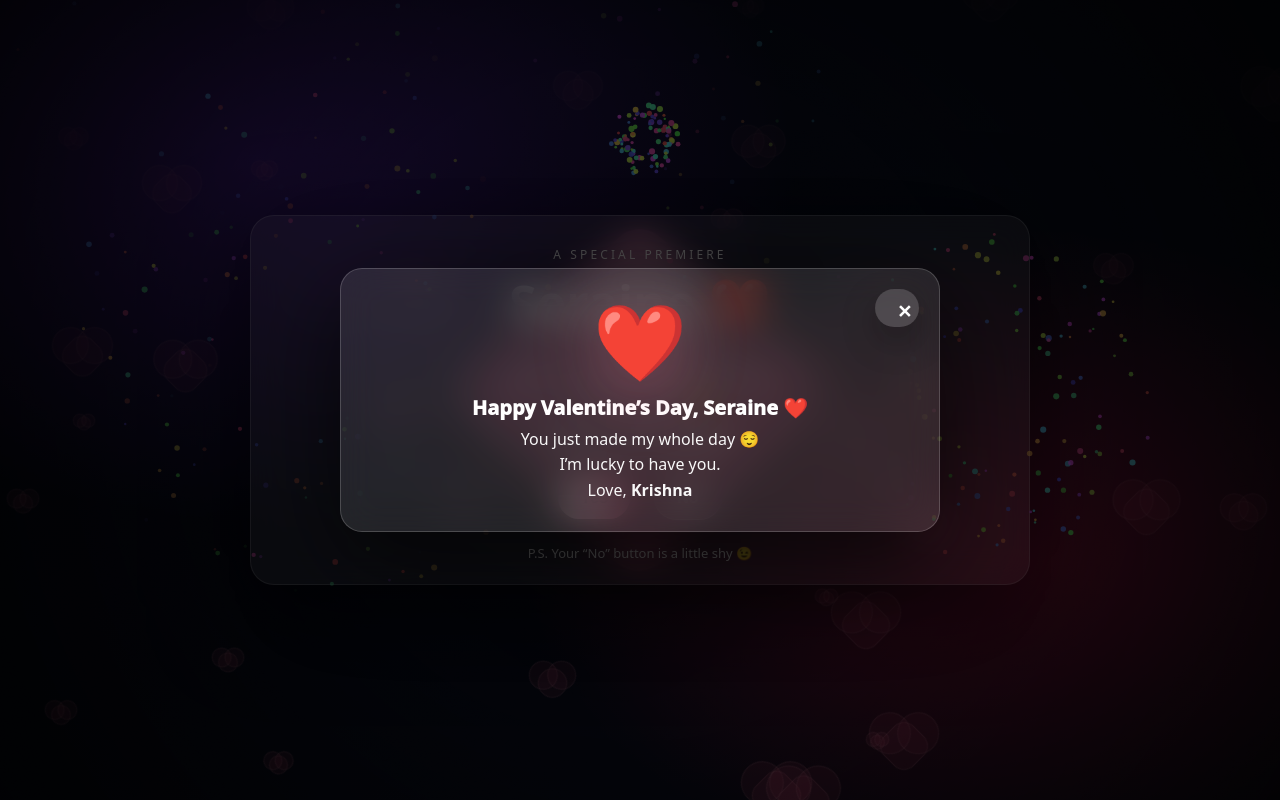
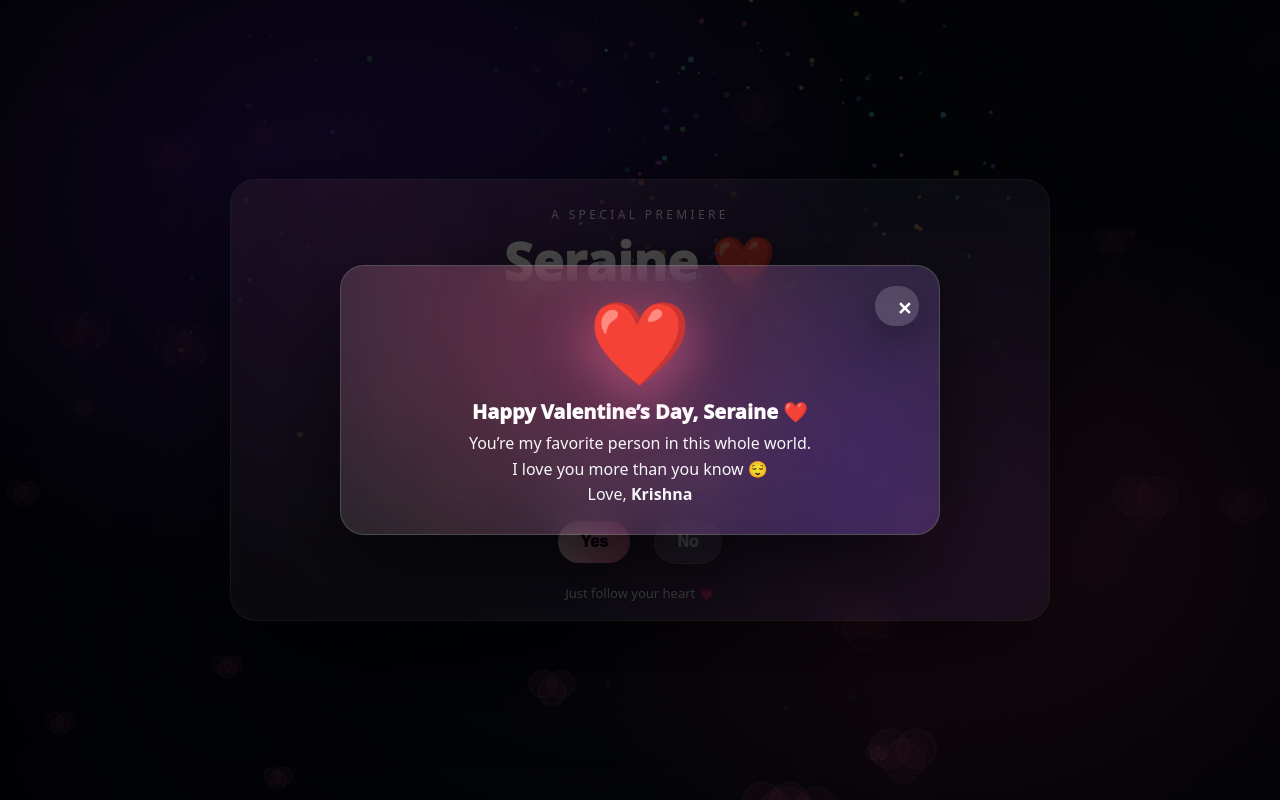
Before and after one commit to krishnamuthyalamk-ui/valentine-surprise-2026, a plain HTML site: page index.html in a window 1280 px wide. Both pictures are taken after a click on the button "Yes". Drawn offline with Linux system fonts and the light colour scheme.

Commit message:
Update index.html

```diff
--- a/index.html
+++ b/index.html
@@ -2,16 +2,16 @@
 <html lang="en">
 <head>
   <meta charset="utf-8"/>
-  <meta name="viewport" content="width=device-width,initial-scale=1"/>
+  <meta name="viewport" content="width=device-width,initial-scale=1,maximum-scale=1"/>
   <title>For Seraine ❤️</title>
-
   <style>
     :root{
       --glass: rgba(255,255,255,.10);
       --border: rgba(255,255,255,.18);
-      --shadow: rgba(0,0,0,.55);
-      --pink: #ff5b8f;
-      --pink2:#ff89b1;
+      --shadow: rgba(0,0,0,.65);
+      --pink: #ff4d88;
+      --pink2:#ff9ac2;
+      --violet:#7b2cff;
     }
     *{ box-sizing:border-box; }
     html,body{ height:100%; }
@@ -20,15 +20,15 @@
       font-family: system-ui, -apple-system, Segoe UI, Roboto, Arial, sans-serif;
       color:#fff;
       background:
-        radial-gradient(900px 600px at 20% 20%, #3b1a7a 0%, transparent 60%),
-        radial-gradient(900px 600px at 80% 70%, #7a1537 0%, transparent 55%),
+        radial-gradient(1000px 700px at 20% 20%, rgba(123,44,255,.45) 0%, transparent 60%),
+        radial-gradient(900px 650px at 80% 70%, rgba(255,77,136,.35) 0%, transparent 55%),
         linear-gradient(135deg,#050717,#0b1020);
     }
 
-    /* Cinematic grain + vignette */
+    /* Cinematic vignette + grain */
     .vignette{
       position:fixed; inset:0; pointer-events:none; z-index:1;
-      background: radial-gradient(circle at center, transparent 45%, rgba(0,0,0,.62) 100%);
+      background: radial-gradient(circle at center, transparent 40%, rgba(0,0,0,.58) 100%);
     }
     .grain{
       position:fixed; inset:-200px; pointer-events:none; z-index:2;
@@ -46,56 +46,9 @@
       100%{ transform:translate(0,0); }
     }
 
-    /* 3D heartbeat heart (background) */
-    .heart3d-wrap{
-      position:fixed; inset:0;
-      display:grid; place-items:center;
-      z-index:0;
-      pointer-events:none;
-      opacity:.65;
-      filter: drop-shadow(0 18px 55px rgba(255,90,140,.20));
-    }
-    .heart3d{
-      width:min(240px, 56vw);
-      aspect-ratio:1/1;
-      position:relative;
-      transform-style:preserve-3d;
-      animation: float3d 6.5s ease-in-out infinite;
-    }
-    @keyframes float3d{
-      0%,100% { transform: perspective(900px) rotateX(18deg) rotateY(-18deg) translateY(0); }
-      50%     { transform: perspective(900px) rotateX(22deg) rotateY(20deg) translateY(-12px); }
-    }
-    .heart3d:before,
-    .heart3d:after{
-      content:"";
-      position:absolute; inset:0;
-      background: radial-gradient(circle at 30% 25%, rgba(255,255,255,.75) 0%, rgba(255,255,255,0) 35%),
-                  linear-gradient(135deg, rgba(255,105,160,.90), rgba(255,60,120,.35));
-      transform: rotate(45deg);
-      border-radius: 26px;
-      box-shadow:
-        inset 0 0 0 1px rgba(255,255,255,.18),
-        0 25px 80px rgba(0,0,0,.35);
-      animation: beat 1.05s ease-in-out infinite;
-    }
-    .heart3d:before{
-      transform: translateZ(20px) rotate(45deg);
-      opacity:.95;
-    }
-    .heart3d:after{
-      transform: translateZ(-20px) rotate(45deg);
-      opacity:.35;
-      filter: blur(2px);
-    }
-    @keyframes beat{
-      0%,100% { transform: translateZ(20px) rotate(45deg) scale(1); }
-      50%     { transform: translateZ(20px) rotate(45deg) scale(1.12); }
-    }
-
-    /* Floating hearts */
+    /* Floating hearts background */
     .float-heart{
-      position:fixed; left:var(--x); bottom:-40px;
+      position:fixed; left:var(--x); bottom:-60px;
       width:var(--s); height:var(--s);
       transform: rotate(45deg);
       background: rgba(255, 90, 140, .16);
@@ -105,6 +58,7 @@
       opacity:.80;
       z-index:0;
       pointer-events:none;
+      filter: drop-shadow(0 10px 25px rgba(255,77,136,.12));
     }
     .float-heart:before,.float-heart:after{
       content:""; position:absolute; width:100%; height:100%;
@@ -115,151 +69,229 @@
     .float-heart:before{ left:-50%; top:0; }
     .float-heart:after{ left:0; top:-50%; }
     @keyframes rise{
-      to { transform: translateY(-120vh) rotate(45deg); opacity:0; }
+      to { transform: translateY(-130vh) rotate(45deg); opacity:0; }
     }
 
-    /* Card */
+    /* Center layout */
     .wrap{
       position:relative; z-index:3;
       height:100vh; display:grid; place-items:center;
       padding:18px;
     }
     .card{
-      width:min(780px, 94vw);
+      width:min(820px, 95vw);
       background: var(--glass);
       border:1px solid var(--border);
-      border-radius:24px;
-      box-shadow: 0 28px 95px var(--shadow);
+      border-radius:26px;
+      box-shadow: 0 30px 100px var(--shadow);
       backdrop-filter: blur(16px);
-      padding:30px 22px 22px;
+      padding:26px 18px 18px;
       text-align:center;
+      position:relative;
       overflow:hidden;
-      position:relative;
     }
+
+    /* Cinematic glow beams */
+    .beam{
+      position:absolute; inset:-40%;
+      background:
+        radial-gradient(circle at 30% 30%, rgba(255,77,136,.16), transparent 40%),
+        radial-gradient(circle at 70% 60%, rgba(123,44,255,.18), transparent 45%);
+      transform: rotate(8deg);
+      filter: blur(18px);
+      z-index:-1;
+      animation: beamDrift 10s ease-in-out infinite;
+    }
+    @keyframes beamDrift{
+      0%,100%{ transform: rotate(8deg) translate(0,0); }
+      50%{ transform: rotate(8deg) translate(20px,-18px); }
+    }
+
     .title{
       margin:0;
-      letter-spacing:.26em;
+      letter-spacing:.28em;
       text-transform:uppercase;
       font-size:12px;
-      opacity:.88;
+      opacity:.85;
     }
     .big{
-      margin:14px 0 6px;
-      font-size: clamp(30px, 5vw, 50px);
-      font-weight:900;
-      line-height:1.05;
-      text-shadow: 0 18px 60px rgba(0,0,0,.55);
+      margin:12px 0 0;
+      font-size: clamp(30px, 6vw, 52px);
+      font-weight:1000;
+      line-height:1.0;
+      text-shadow: 0 18px 55px rgba(0,0,0,.55);
+    }
+    .sub{
+      margin:10px auto 0;
+      max-width: 60ch;
+      opacity:.92;
+      line-height:1.6;
+      font-size:16px;
     }
     .divider{
       width:140px; height:2px;
-      margin:16px auto;
+      margin:14px auto 14px;
       background: linear-gradient(90deg, transparent, rgba(255,255,255,.75), transparent);
       opacity:.75;
     }
-    .sub{
-      margin:10px auto 0;
-      max-width: 56ch;
-      opacity:.95;
-      line-height:1.55;
-      font-size:16px;
+
+    /* 3D Heartbeat hero */
+    .hero{
+      margin:10px auto 6px;
+      display:grid;
+      place-items:center;
+      height:92px;
+      perspective: 900px;
     }
+    .heart3d{
+      width:70px; height:70px;
+      transform: rotate(45deg) rotateX(12deg) rotateY(-10deg);
+      position:relative;
+      border-radius:18px;
+      background: linear-gradient(135deg, rgba(255,77,136,.95), rgba(255,154,194,.75));
+      box-shadow:
+        0 18px 60px rgba(255,77,136,.28),
+        0 0 45px rgba(255,154,194,.20);
+      animation: pulse3d 1.15s ease-in-out infinite;
+      filter: drop-shadow(0 20px 65px rgba(0,0,0,.35));
+    }
+    .heart3d:before, .heart3d:after{
+      content:"";
+      position:absolute;
+      width:70px; height:70px;
+      background: inherit;
+      border-radius:50%;
+    }
+    .heart3d:before{ left:-35px; top:0; }
+    .heart3d:after{ left:0; top:-35px; }
+    @keyframes pulse3d{
+      0%,100%{
+        transform: rotate(45deg) rotateX(12deg) rotateY(-10deg) scale(1);
+      }
+      50%{
+        transform: rotate(45deg) rotateX(12deg) rotateY(-10deg) scale(1.16);
+      }
+    }
+
     .question{
-      margin-top:12px;
+      margin-top:2px;
       font-size:18px;
       font-weight:900;
+      letter-spacing:.02em;
     }
 
-    .row{ margin-top:16px; }
+    .row{ margin-top:14px; position:relative; z-index:5; }
     button{
       padding:12px 22px;
       margin:10px;
       border:none;
       border-radius:999px;
       font-size:16px;
-      font-weight:900;
+      font-weight:1000;
       cursor:pointer;
-      box-shadow: 0 14px 35px rgba(0,0,0,.30);
+      box-shadow: 0 14px 35px rgba(0,0,0,.28);
       transition: transform .12s ease, filter .12s ease;
+      user-select:none;
       -webkit-tap-highlight-color: transparent;
     }
     button:active{ transform: scale(.98); }
     .yes{
       background: linear-gradient(90deg,#ffe0ea,#ff6b9a);
       color:#1a0b2e;
-      filter: saturate(1.05);
+      position:relative;
+      overflow:hidden;
     }
+    /* sparkly shine on YES */
+    .yes:before{
+      content:"";
+      position:absolute; inset:-40%;
+      background: radial-gradient(circle, rgba(255,255,255,.9), transparent 55%);
+      transform: translateX(-120%) rotate(20deg);
+      opacity:.35;
+      animation: shine 2.2s ease-in-out infinite;
+    }
+    @keyframes shine{
+      0%{ transform: translateX(-120%) rotate(20deg); opacity:.10; }
+      45%{ opacity:.30; }
+      100%{ transform: translateX(120%) rotate(20deg); opacity:.10; }
+    }
+
     .no{
       background: rgba(255,255,255,.14);
       color:#fff;
       border:1px solid rgba(255,255,255,.20);
       position:relative;
+      overflow:visible;
+      backdrop-filter: blur(8px);
+    }
+    .footer{
+      margin-top:10px;
+      font-size:13px;
+      opacity:.82;
     }
 
-    .footer{
-      margin-top:14px;
-      font-size:13px;
-      opacity:.85;
-    }
-
-    /* Cute message bubble (attention grabbing) */
-    .tease{
+    /* Tiny toast messages (no "6 times" mention) */
+    .toast{
       position:fixed;
       left:50%;
-      top:18px;
+      bottom:18px;
       transform: translateX(-50%);
-      background: rgba(0,0,0,.45);
-      border:1px solid rgba(255,255,255,.18);
-      backdrop-filter: blur(10px);
+      background: rgba(0,0,0,.38);
+      border:1px solid rgba(255,255,255,.14);
       padding:10px 14px;
-      border-radius:14px;
-      z-index:9;
-      font-weight:800;
-      letter-spacing:.01em;
+      border-radius:999px;
+      font-size:13px;
       opacity:0;
       pointer-events:none;
-      box-shadow: 0 18px 60px rgba(0,0,0,.35);
-      transition: opacity .18s ease, transform .18s ease;
+      z-index:20;
+      backdrop-filter: blur(12px);
+      transition: opacity .22s ease, transform .22s ease;
+      box-shadow: 0 14px 40px rgba(0,0,0,.35);
+      white-space:nowrap;
     }
-    .tease.show{
+    .toast.show{
       opacity:1;
-      transform: translateX(-50%) translateY(0);
-      animation: teasePop .55s ease;
-    }
-    @keyframes teasePop{
-      0%{ transform: translateX(-50%) translateY(-6px) scale(.98); }
-      60%{ transform: translateX(-50%) translateY(0) scale(1.03); }
-      100%{ transform: translateX(-50%) translateY(0) scale(1); }
+      transform: translateX(-50%) translateY(-6px);
     }
 
     /* Popup */
     .overlay{
       position:fixed; inset:0;
       display:none; place-items:center;
-      background: rgba(0,0,0,.68);
-      z-index:12;
+      background: rgba(0,0,0,.70);
+      z-index:30;
     }
     .modal{
       width:min(600px, 94vw);
-      border-radius:22px;
+      border-radius:24px;
       background: rgba(255,255,255,.10);
       border: 1px solid rgba(255,255,255,.18);
-      box-shadow: 0 30px 100px rgba(0,0,0,.65);
+      box-shadow: 0 30px 90px rgba(0,0,0,.65);
       backdrop-filter: blur(18px);
-      padding:28px 18px;
+      padding:26px 18px;
       text-align:center;
       position:relative;
       overflow:hidden;
     }
+    .modalGlow{
+      position:absolute; inset:-40%;
+      background:
+        radial-gradient(circle at 40% 40%, rgba(255,77,136,.25), transparent 45%),
+        radial-gradient(circle at 70% 60%, rgba(123,44,255,.22), transparent 48%);
+      filter: blur(18px);
+      z-index:-1;
+      animation: beamDrift 10s ease-in-out infinite;
+    }
     .x{
       position:absolute; top:10px; right:10px;
-      width:38px; height:38px; border-radius:999px; border:0;
+      width:40px; height:40px; border-radius:999px; border:0;
       background: rgba(255,255,255,.16);
       color:#fff; cursor:pointer; font-size:18px;
     }
     .heartBig{
-      font-size:64px;
+      font-size:70px;
       animation:pulse 1.1s infinite ease-in-out;
-      filter: drop-shadow(0 12px 28px rgba(255,100,140,.35));
+      filter: drop-shadow(0 12px 28px rgba(255,100,140,.40));
     }
     @keyframes pulse{
       0%,100% { transform: scale(1); }
@@ -274,8 +306,7 @@
       margin:0 auto;
       max-width: 52ch;
       line-height:1.6;
-      opacity:.97;
-      font-size:16px;
+      opacity:.96;
     }
 
     /* Fireworks canvas */
@@ -283,26 +314,58 @@
       position:fixed; inset:0;
       z-index:6; pointer-events:none;
     }
+
+    /* Sparkles + trail layer */
+    #sparkLayer{
+      position:fixed; inset:0;
+      pointer-events:none;
+      z-index:25;
+    }
+    .spark{
+      position:absolute;
+      width:6px; height:6px;
+      border-radius:999px;
+      background: radial-gradient(circle, rgba(255,255,255,1), rgba(255,255,255,0));
+      filter: drop-shadow(0 0 10px rgba(255,154,194,.65));
+      animation: pop .55s ease-out forwards;
+    }
+    @keyframes pop{
+      0%{ transform: translate(0,0) scale(1); opacity:1; }
+      100%{ transform: translate(var(--dx), var(--dy)) scale(0.1); opacity:0; }
+    }
+    .trail{
+      position:absolute;
+      width:18px; height:18px;
+      border-radius:999px;
+      background: radial-gradient(circle, rgba(255,77,136,.55), rgba(255,77,136,0));
+      filter: blur(0.2px) drop-shadow(0 0 18px rgba(255,77,136,.35));
+      animation: fadeTrail .55s ease-out forwards;
+    }
+    @keyframes fadeTrail{
+      0%{ transform: scale(1); opacity:.9; }
+      100%{ transform: scale(1.8); opacity:0; }
+    }
   </style>
 </head>
-
 <body>
   <canvas id="fx"></canvas>
-
-  <div class="heart3d-wrap" aria-hidden="true">
-    <div class="heart3d"></div>
-  </div>
+  <div id="sparkLayer"></div>
 
   <div class="grain"></div>
   <div class="vignette"></div>
 
-  <div class="tease" id="tease">🙂</div>
-
   <div class="wrap">
     <div class="card">
+      <div class="beam"></div>
+
       <div class="title">A Special Premiere</div>
       <div class="big">Seraine ❤️</div>
       <div class="divider"></div>
+
+      <div class="hero">
+        <div class="heart3d" aria-hidden="true"></div>
+      </div>
+
       <div class="sub">
         Tonight… there’s only one question.<br/>
         Answer honestly 😌
@@ -315,139 +378,205 @@
         <button class="no" id="noBtn">No</button>
       </div>
 
-      <div class="footer">P.S. Your “No” button is a little shy 😉</div>
+      <div class="footer">Just follow your heart 💗</div>
     </div>
   </div>
 
+  <div class="toast" id="toast">😌</div>
+
   <div class="overlay" id="overlay" aria-hidden="true">
     <div class="modal" role="dialog" aria-modal="true">
+      <div class="modalGlow"></div>
       <button class="x" id="close" aria-label="Close">✕</button>
       <div class="heartBig">❤️</div>
       <div class="msg">Happy Valentine’s Day, Seraine ❤️</div>
       <p class="note">
-        You just made my whole day 😌<br/>
-        I’m lucky to have you.<br/>
+        You’re my favorite person in this whole world.<br/>
+        I love you more than you know 😌<br/>
         Love, <b>Krishna</b>
       </p>
     </div>
   </div>
 
-  <!-- Local music from repo (must exist): Love.mp3 -->
-  <audio id="loveSong" src="Love.mp3" preload="auto"></audio>
+  <!-- Background music (your repo file name is Love.mp3) -->
+  <audio id="loveSong" src="Love.mp3" preload="auto" loop></audio>
 
   <script>
-    // Floating hearts
+    /* ---------------------------
+       Floating hearts background
+    ----------------------------*/
     function spawnHearts(){
       const h = document.createElement('div');
       h.className = 'float-heart';
-      const size = Math.floor(14 + Math.random()*32) + 'px';
+      const size = Math.floor(14 + Math.random()*30) + 'px';
       const x = Math.floor(Math.random()*100) + 'vw';
       const t = (7 + Math.random()*8).toFixed(1) + 's';
       h.style.setProperty('--s', size);
       h.style.setProperty('--x', x);
       h.style.setProperty('--t', t);
       document.body.appendChild(h);
-      setTimeout(()=>h.remove(), 17000);
+      setTimeout(()=>h.remove(), 16000);
     }
     setInterval(spawnHearts, 320);
     for(let i=0;i<16;i++) setTimeout(spawnHearts, i*140);
 
-    // Tease message
-    const tease = document.getElementById("tease");
-    function showTease(text){
-      tease.textContent = text;
-      tease.classList.add("show");
-      clearTimeout(showTease._t);
-      showTease._t = setTimeout(()=>tease.classList.remove("show"), 1200);
+    /* ---------------------------
+       Toast helper
+    ----------------------------*/
+    const toast = document.getElementById("toast");
+    let toastTimer = null;
+    function showToast(text){
+      toast.textContent = text;
+      toast.classList.add("show");
+      clearTimeout(toastTimer);
+      toastTimer = setTimeout(()=>toast.classList.remove("show"), 1200);
     }
 
-    // No button ALWAYS runs away (tap/click/hover/touch)
+    /* ---------------------------
+       Sparkles + trail
+    ----------------------------*/
+    const sparkLayer = document.getElementById("sparkLayer");
+    function sparkleAt(x, y, count=10){
+      for(let i=0;i<count;i++){
+        const s = document.createElement("div");
+        s.className = "spark";
+        s.style.left = (x - 3) + "px";
+        s.style.top  = (y - 3) + "px";
+        const dx = (Math.random()*60 - 30).toFixed(0) + "px";
+        const dy = (Math.random()*60 - 30).toFixed(0) + "px";
+        s.style.setProperty("--dx", dx);
+        s.style.setProperty("--dy", dy);
+        sparkLayer.appendChild(s);
+        setTimeout(()=>s.remove(), 600);
+      }
+    }
+    function trailAt(x, y){
+      const t = document.createElement("div");
+      t.className = "trail";
+      t.style.left = (x - 9) + "px";
+      t.style.top  = (y - 9) + "px";
+      sparkLayer.appendChild(t);
+      setTimeout(()=>t.remove(), 600);
+    }
+
+    /* ---------------------------
+       Tiny jump sound (WebAudio)
+    ----------------------------*/
+    let audioCtx = null;
+    function blip(){
+      try{
+        if(!audioCtx) audioCtx = new (window.AudioContext || window.webkitAudioContext)();
+        const o = audioCtx.createOscillator();
+        const g = audioCtx.createGain();
+        o.type = "triangle";
+        o.frequency.value = 740 + Math.random()*180;
+        g.gain.value = 0.0001;
+
+        o.connect(g);
+        g.connect(audioCtx.destination);
+
+        const now = audioCtx.currentTime;
+        g.gain.setValueAtTime(0.0001, now);
+        g.gain.exponentialRampToValueAtTime(0.12, now + 0.01);
+        g.gain.exponentialRampToValueAtTime(0.0001, now + 0.09);
+
+        o.start(now);
+        o.stop(now + 0.10);
+      }catch(e){}
+    }
+
+    /* ---------------------------
+       No button: ALWAYS playful
+       - moves on hover + touch + click
+       - always stays visible
+    ----------------------------*/
     const noBtn = document.getElementById("noBtn");
-    let noCount = 0;
 
-    const lines = [
-      "Nice try 😏",
-      "Nopeee 😌",
-      "Aww come on 😭",
-      "Be honest baby 😳",
-      "You’re making me blush 🥺",
-      "Okay okay… I know it’s YES ❤️"
+    const cuteLines = [
+      "😌 hmmm… try again",
+      "🙈 almost…",
+      "💗 you know the answer",
+      "😏 not that one",
+      "✨ follow your heart",
+      "😇 be honest, babe"
     ];
 
-    function moveNo(btn){
-      noCount++;
+    function moveNo(){
+      // make sure audio can play on iOS (user gesture)
+      blip();
 
-      // playful line (does NOT say “6 times”)
-      const msg = lines[Math.min(noCount-1, lines.length-1)];
-      showTease(msg);
+      const rect = noBtn.getBoundingClientRect();
+      const btnW = rect.width;
+      const btnH = rect.height;
 
-      btn.style.position = "fixed";
-      btn.style.zIndex = 8;
+      // keep it fully on screen (visible)
+      const pad = 16;
+      const maxX = Math.max(pad, window.innerWidth  - btnW - pad);
+      const maxY = Math.max(pad, window.innerHeight - btnH - pad);
 
-      const pad = 18;
-      const bw = btn.offsetWidth || 90;
-      const bh = btn.offsetHeight || 40;
+      const x = Math.floor(pad + Math.random() * (maxX - pad));
+      const y = Math.floor(pad + Math.random() * (maxY - pad));
 
-      const maxX = Math.max(pad, window.innerWidth - bw - pad);
-      const maxY = Math.max(pad, window.innerHeight - bh - pad);
+      noBtn.style.position = "fixed";
+      noBtn.style.left = x + "px";
+      noBtn.style.top  = y + "px";
 
-      // keep it in safe area (avoid top notch area a bit)
-      const safeTop = 90;
-      const x = Math.floor(pad + Math.random() * (maxX - pad));
-      const y = Math.floor(safeTop + Math.random() * (maxY - safeTop));
+      // trail + sparkles (use center of button)
+      const cx = x + btnW/2;
+      const cy = y + btnH/2;
+      trailAt(cx, cy);
+      sparkleAt(cx, cy, 10);
 
-      btn.style.left = x + "px";
-      btn.style.top  = y + "px";
-
-      // tiny shake for attention
-      btn.animate([
-        { transform: "translateX(0)" },
-        { transform: "translateX(-6px)" },
-        { transform: "translateX(6px)" },
-        { transform: "translateX(0)" }
-      ], { duration: 260, iterations: 1 });
-
-      // after enough tries, make YES glow a bit more (subtle)
-      if(noCount >= 4){
-        const yesBtn = document.getElementById("yesBtn");
-        yesBtn.style.filter = "brightness(1.08) saturate(1.15)";
-      }
+      // cute toast (no mention of times)
+      const line = cuteLines[Math.floor(Math.random()*cuteLines.length)];
+      showToast(line);
     }
 
-    // IMPORTANT: use pointer events + click so it works on iPhone
-    noBtn.addEventListener("pointerenter", () => moveNo(noBtn));
-    noBtn.addEventListener("pointerdown", (e) => { e.preventDefault(); moveNo(noBtn); });
-    noBtn.addEventListener("click", (e) => { e.preventDefault(); moveNo(noBtn); });
+    // Desktop
+    noBtn.addEventListener("mouseover", moveNo);
+    // Mobile (touch)
+    noBtn.addEventListener("touchstart", (e)=>{ e.preventDefault(); moveNo(); }, {passive:false});
+    // If she actually taps it
+    noBtn.addEventListener("click", (e)=>{ e.preventDefault(); moveNo(); });
 
-    // YES -> popup + fireworks + audio
+    /* ---------------------------
+       YES: popup + fireworks + music
+    ----------------------------*/
     const overlay = document.getElementById("overlay");
     const yesBtn = document.getElementById("yesBtn");
+    const song = document.getElementById("loveSong");
 
-    yesBtn.addEventListener("click", async () => {
+    yesBtn.addEventListener("click", () => {
       overlay.style.display = "grid";
       overlay.setAttribute("aria-hidden","false");
 
+      // start music (allowed because user clicked)
+      song.currentTime = 0;
+      song.play().catch(()=>{});
+
+      // sparkles party
+      const r = yesBtn.getBoundingClientRect();
+      sparkleAt(r.left + r.width/2, r.top + r.height/2, 18);
+
       // fireworks
-      startFireworks(3800);
-
-      // audio (must be triggered by user click)
-      const audio = document.getElementById("loveSong");
-      audio.currentTime = 0;
-      try { await audio.play(); } catch (e) { /* Safari may block if not allowed */ }
-
-      showTease("Good girl ❤️");
+      startFireworks(4200);
+      showToast("❤️ good choice 😌");
     });
 
     document.getElementById("close").addEventListener("click", closePopup);
     overlay.addEventListener("click", (e)=>{ if(e.target===overlay) closePopup(); });
+
     function closePopup(){
       overlay.style.display="none";
       overlay.setAttribute("aria-hidden","true");
     }
 
-    // Fireworks
+    /* ---------------------------
+       Fireworks
+    ----------------------------*/
     const canvas = document.getElementById("fx");
     const ctx = canvas.getContext("2d");
+
     function resize(){ canvas.width=innerWidth; canvas.height=innerHeight; }
     addEventListener("resize", resize); resize();
 
@@ -457,18 +586,18 @@
     function burst(){
       const cx = rand(canvas.width*0.2, canvas.width*0.8);
       const cy = rand(canvas.height*0.12, canvas.height*0.55);
-      const count = Math.floor(rand(80, 130));
+      const count = Math.floor(rand(80, 120));
       for(let i=0;i<count;i++){
         const ang = Math.random()*Math.PI*2;
-        const sp  = rand(2.6, 7.2);
+        const sp  = rand(2.6, 7.0);
         particles.push({
           x:cx, y:cy,
           vx:Math.cos(ang)*sp,
           vy:Math.sin(ang)*sp,
-          life:rand(60, 105),
+          life:rand(55, 95),
           age:0,
           hue:Math.floor(rand(0,360)),
-          size:rand(1.2,3.1)
+          size:rand(1.2,3.0)
         });
       }
     }
@@ -480,13 +609,13 @@
       for(let i=particles.length-1;i>=0;i--){
         const p=particles[i];
         p.age++;
-        p.vy += 0.03;
+        p.vy += 0.035;
         p.vx *= 0.99; p.vy *= 0.99;
         p.x += p.vx; p.y += p.vy;
 
         const a = Math.max(0, 1 - (p.age/p.life));
         ctx.beginPath();
-        ctx.fillStyle = `hsla(${p.hue}, 90%, 65%, ${a})`;
+        ctx.fillStyle = `hsla(${p.hue}, 95%, 68%, ${a})`;
         ctx.arc(p.x,p.y,p.size,0,Math.PI*2);
         ctx.fill();
 
@@ -497,8 +626,8 @@
 
     function startFireworks(ms){
       if(!running){ running=true; tick(); }
-      const inter=setInterval(burst, 340);
-      burst(); burst(); burst();
+      const inter=setInterval(burst, 360);
+      burst(); burst();
       setTimeout(()=>{
         clearInterval(inter);
         setTimeout(()=>{
```
